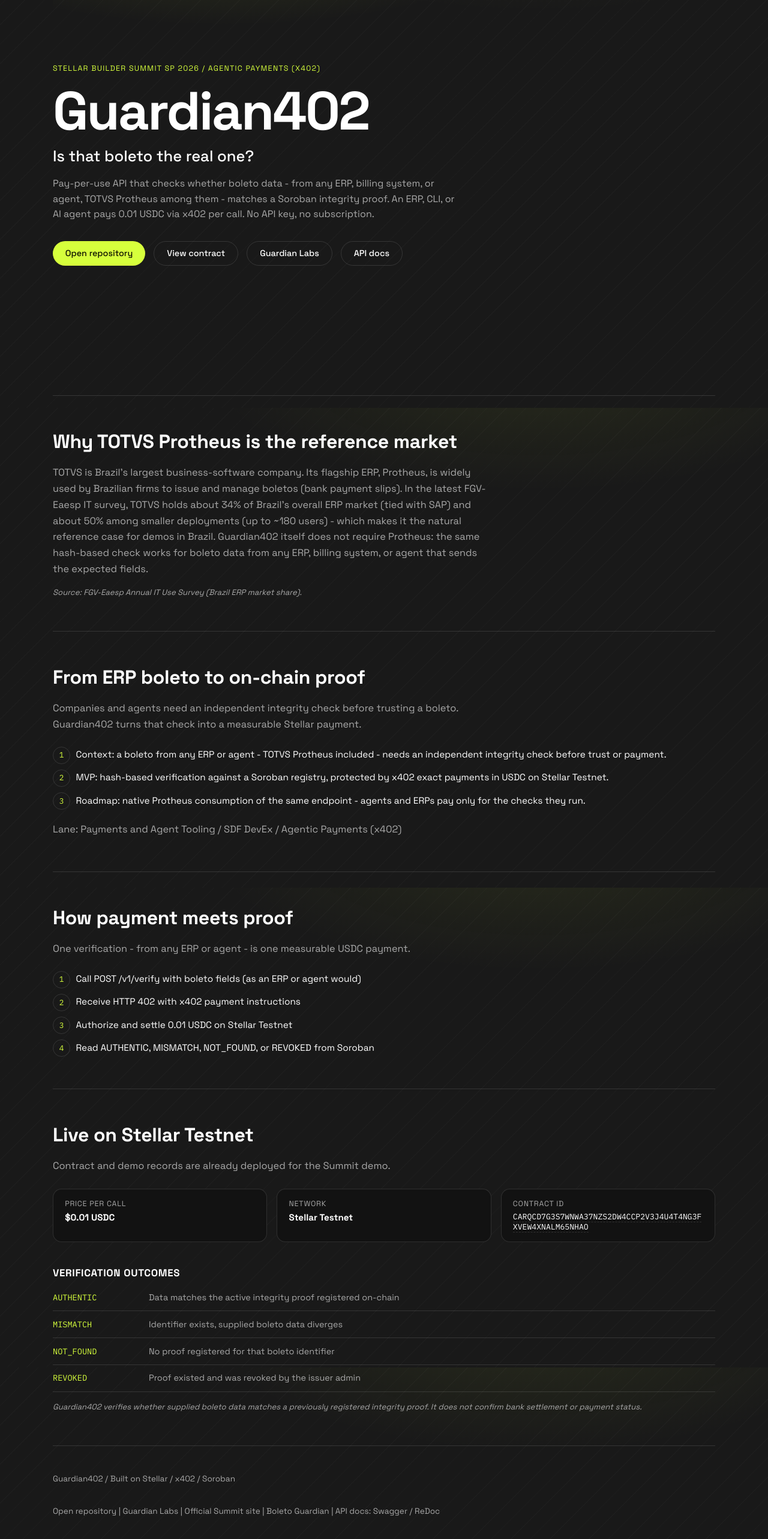
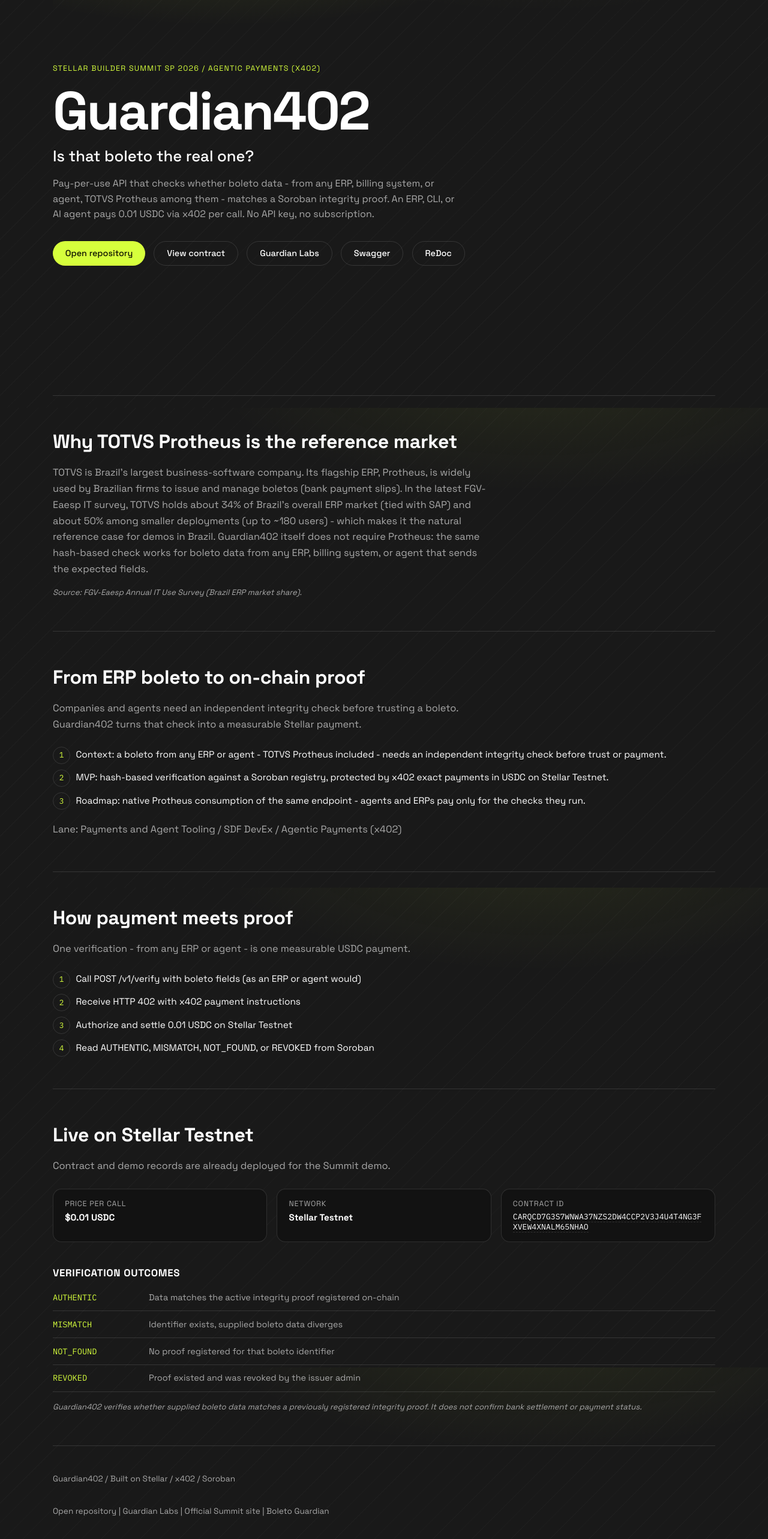
Before and after one commit to SilvaCleverson/guardian402, a Next.js app in the folder apps/web/: page /en in a window 1280 px wide. Shown: the part 120-2686 px from the top of the page at 60% size. Built offline with nearby package versions, Linux system fonts and the light colour scheme.

Commit message:
Add a dedicated ReDoc button next to Swagger in the hero CTA row
The hero only linked to Swagger; ReDoc was reachable only from the
footer. Both now sit in the CTA row, and the redundant footer copy
was removed.

```diff
--- a/apps/web/app/[locale]/page.tsx
+++ b/apps/web/app/[locale]/page.tsx
@@ -69,6 +69,9 @@
             </a>
             <a className="btn btn-ghost" href={API_DOCS_URL} target="_blank" rel="noreferrer">
               {t.ctaApiDocs}
+            </a>
+            <a className="btn btn-ghost" href={API_REDOC_URL} target="_blank" rel="noreferrer">
+              {t.ctaRedoc}
             </a>
           </div>
         </section>
@@ -155,16 +158,6 @@
             <a href={REFERENCE_URL} target="_blank" rel="noreferrer">
               {t.ctaReference}
             </a>
-            {" | "}
-            {t.ctaApiDocs}
-            {": "}
-            <a href={API_DOCS_URL} target="_blank" rel="noreferrer">
-              Swagger
-            </a>
-            {" / "}
-            <a href={API_REDOC_URL} target="_blank" rel="noreferrer">
-              ReDoc
-            </a>
           </p>
         </footer>
       </main>
--- a/apps/web/messages/dictionaries.ts
+++ b/apps/web/messages/dictionaries.ts
@@ -12,6 +12,7 @@
   ctaGuardian: string;
   ctaReference: string;
   ctaApiDocs: string;
+  ctaRedoc: string;
   summitNote: string;
   whyTitle: string;
   whySupport: string;
@@ -49,7 +50,8 @@
   ctaContract: "View contract",
   ctaGuardian: "Guardian Labs",
   ctaReference: "Boleto Guardian",
-  ctaApiDocs: "API docs",
+  ctaApiDocs: "Swagger",
+  ctaRedoc: "ReDoc",
   summitNote: "Stellar Builder Summit SP 2026 / Agentic Payments (x402)",
   whyTitle: "From ERP boleto to on-chain proof",
   whySupport:
@@ -104,7 +106,8 @@
   ctaContract: "Ver contrato",
   ctaGuardian: "Guardian Labs",
   ctaReference: "Boleto Guardian",
-  ctaApiDocs: "Docs da API",
+  ctaApiDocs: "Swagger",
+  ctaRedoc: "ReDoc",
   summitNote: "Stellar Builder Summit SP 2026 / Agentic Payments (x402)",
   whyTitle: "Do boleto no ERP a prova on-chain",
   whySupport:
@@ -159,7 +162,8 @@
   ctaContract: "Ver contrato",
   ctaGuardian: "Guardian Labs",
   ctaReference: "Boleto Guardian",
-  ctaApiDocs: "Docs de la API",
+  ctaApiDocs: "Swagger",
+  ctaRedoc: "ReDoc",
   summitNote: "Stellar Builder Summit SP 2026 / Agentic Payments (x402)",
   whyTitle: "Del boleto en el ERP a la prueba on-chain",
   whySupport:
```
